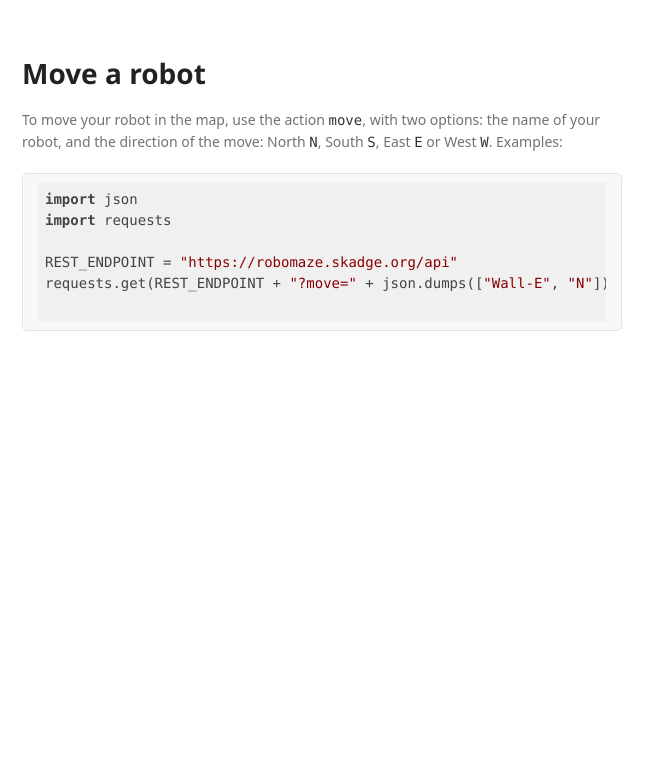
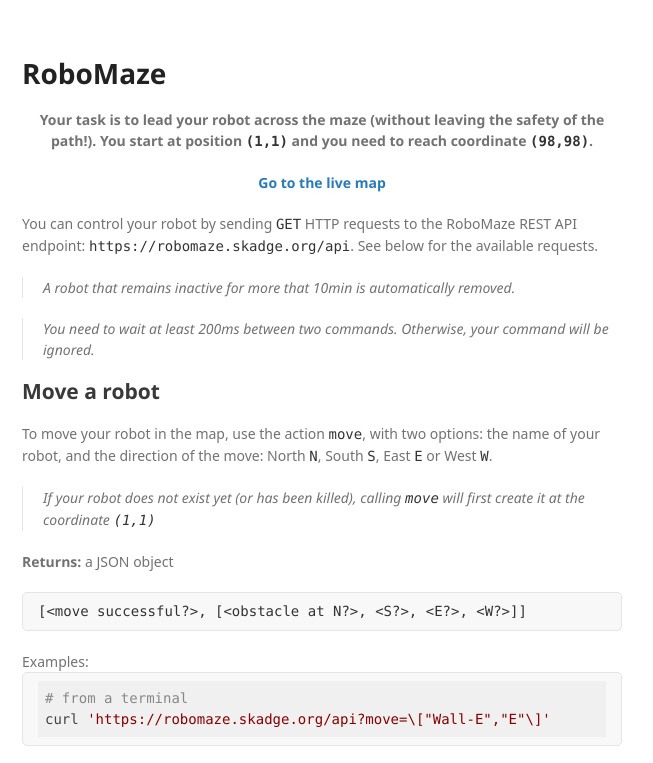
Before and after one commit to severin-lemaignan/robomaze, a plain HTML site: page index.html in a window 1280 px wide. Shown: the top 763 px of the page, 448-1101 px from the left. Drawn offline with Linux system fonts and the light colour scheme; a web font is replaced by a local one.

Commit message:
More API doc

```diff
--- a/index.html
+++ b/index.html
@@ -30,17 +30,52 @@
             </header>
             <section>
 
-                <h1>Move a robot</h1>
+                <h1>RoboMaze</h1>
+
+                <center><b>
+                        <p> Your task is to lead your robot across the maze
+                        (without leaving the safety of the path!). You start at
+                        position <code>(1,1)</code> and you need to reach
+                        coordinate <code>(98,98)</code>.</p>
+
+
+                        <p><a href="map.html">Go to the live map</a></p>
+                </b></center>
+
+                <p>You can control your robot by sending <code>GET</code> HTTP
+                requests to the RoboMaze REST API endpoint:
+                <code>https://robomaze.skadge.org/api</code>. See below for the
+                available requests.</p>
+
+                <blockquote>
+                    <p>A robot that remains inactive for more that 10min is automatically removed.</p>
+                </blockquote>
+
+                <blockquote>
+                    <p>You need to wait at least 200ms between two commands. Otherwise, your command will be ignored.</p>
+                </blockquote>
+
+                <h2>Move a robot</h2>
 
                 <p> To move your robot in the map, use the action <code>move</code>, with two options: the name of your robot, and the direction of the move: North <code>N</code>, South <code>S</code>, East <code>E</code> or West <code>W</code>.
 
+                <blockquote>
+                    <p>If your robot does not exist yet (or has been killed), calling <code>move</code> will first create it at the coordinate <code>(1,1)</code></p>
+                </blockquote>
+
+                <p><b>Returns:</b> a JSON object <pre>[&lt;move successful?&gt;, [&lt;obstacle at N?&gt;, &lt;S?&gt;, &lt;E?&gt;, &lt;W?&gt;]]</pre>
+
+
                 Examples:
-                <pre><code class="python">import json
+                <pre><code class="bash"># from a terminal
+curl 'https://robomaze.skadge.org/api?move=\["Wall-E","E"\]'</code></pre>
+
+                <pre><code class="python"># in python
+import json
 import requests
 
 REST_ENDPOINT = "https://robomaze.skadge.org/api"
-requests.get(REST_ENDPOINT + "?move=" + json.dumps(["Wall-E", "N"]))
-                </code></pre>
+requests.get(REST_ENDPOINT + "?move=" + json.dumps(["Wall-E", "N"]))</code></pre>
 
             </section>
             <footer>
```
